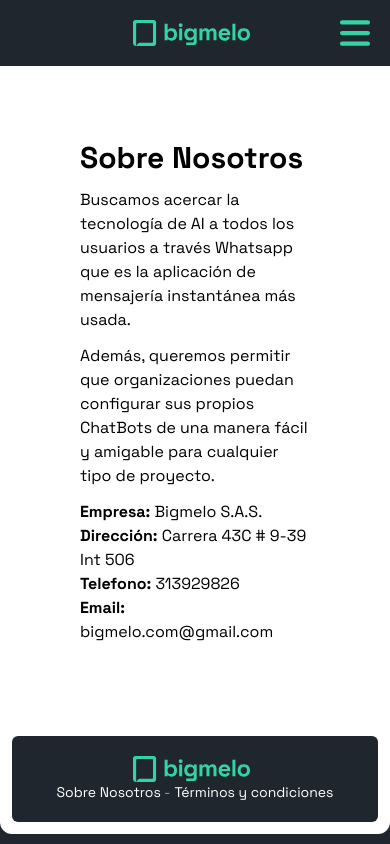
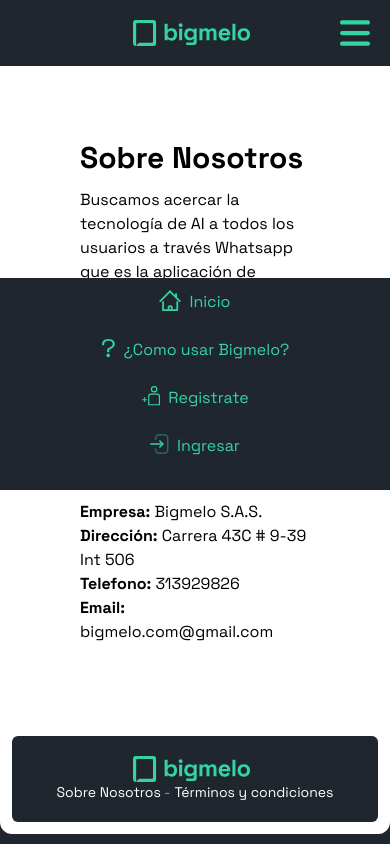
Before and after one commit to bigmelo-com/bigmelo-web, a React (Vite) app: page /about in a window 390 px wide. Built offline with nearby package versions, Linux system fonts and the light colour scheme; no server answers.

Commit message:
99 - Solve mobile navigation bug

```diff
--- a/src/components/Base/Base.jsx
+++ b/src/components/Base/Base.jsx
@@ -1,7 +1,7 @@
 import Footer from "./Footer";
 import Navbar from "./NavBar/Navbar";
 
-export default function Base({ children, bgColor = "bg-secondary", backButton=false, hasNavigation=false, showModal=true}) {
+export default function Base({ children, bgColor = "bg-secondary", backButton=false, hasNavigation=true, showModal=true}) {
   const style =
     bgColor +
     " min-h-fit w-full rounded-xl overflow-hidden max-w-7xl pt-0 mt-0 flex flex-col ";
--- a/src/components/Base/NavBar/NavLink.jsx
+++ b/src/components/Base/NavBar/NavLink.jsx
@@ -8,6 +8,7 @@
         onClick={
             action
         }
+        smooth
         >
             {image && (
                 <img className="mr-2 w-fit h-fit" src={image} alt="link_image" />
--- a/src/components/Base/NavBar/Navbar.jsx
+++ b/src/components/Base/NavBar/Navbar.jsx
@@ -16,6 +16,7 @@
     const linkStyle = "w-full justify-center py-3 hover:bg-primary-hover responsive:px-5 responsive:py-0 responsive:w-fit";
     const [isLoginFormOpen, setIsLoginFormOpen] = useState(false);
     const [isScrolled, setIsScrolled] = useState(false);
+    const [isMobileView, setIsMobileView] = useState(false);
     const [isActivated, setIsActivated] = useState(true);
     const [isBurguerMenuOpen, setIsBurguerMenuOpen] = useState(false);
     const isLogged = useSelector(selectLogged);
@@ -50,7 +51,13 @@
         }
     });
 
+    window.addEventListener('resize', () => {
+        screen.width < 750 ? setIsMobileView(true):setIsMobileView(false);
+    });
+
     useEffect(() => {
+        screen.width < 750 && (setIsMobileView(true));
+
         axios
         .get(import.meta.env.VITE_LOCAL_API_URL + "/v1/profile", {
         headers: {
@@ -85,7 +92,7 @@
         </Modal>
     )}
     <motion.div
-    className={"fixed flex flex-col w-full z-[60] top-0 left-0 h-full " + (isScrolled ? navBarWithLogoScrolled: navBarWithLogo)}
+    className={"fixed flex flex-col w-full z-[60] top-0 left-0 h-fit " + (isScrolled ? navBarWithLogoScrolled: navBarWithLogo)}
     key={isScrolled}
     variants={variants}
     initial="hidden"
@@ -101,8 +108,49 @@
             </button>
         </div>
 
-
-        <nav className={navBarResponsive + (isScrolled ? " responsive:justify-end " : " responsive:justify-center pb-5 ") + "flex flex-col text-button w-full h-full bg-primary z-[60] transition-all duration-300 ease-in-out" + (!isBurguerMenuOpen ? ' translate-y-full' : ' ')}>
+        {!isMobileView && (
+            <nav className={navBarResponsive + (isScrolled ? " responsive:justify-end " : " responsive:justify-center pb-5 ") + "flex flex-col text-button w-full h-full bg-primary z-[60] transition-all duration-300 ease-in-out" + (!isBurguerMenuOpen ? ' translate-y-full' : ' ')}>
+                {backButton && (
+                    <NavLink to='/' image='/public/back_button.svg' linkStyle={linkStyle} action={toggleBurgerMenu}>
+                        Regresar
+                    </NavLink>
+                )}
+                {hasNavigation && (
+                    <>
+                    <NavLink linkStyle={linkStyle} to="/#home" image='/public/home.svg' action={toggleBurgerMenu}>
+                        Inicio
+                    </NavLink>
+                    <NavLink linkStyle={linkStyle} to="/#slider" image='/public/how_to.svg' action={toggleBurgerMenu}>
+                        ¿Como usar Bigmelo?
+                    </NavLink>
+                    </>
+                )}
+                {isLogged ? (
+                    <>
+                    {(isActivated && hasNavigation) && (
+                        <NavLink to='/profile' image='/public/chat.svg' linkStyle={linkStyle} action={toggleBurgerMenu}>
+                            Mis Mensajes
+                        </NavLink>
+                    )}
+                    <NavLink to='/' image='/public/login.svg' linkStyle={linkStyle} action={logout}>
+                        Salir
+                    </NavLink>
+                    </>
+                ):(
+                    <>
+                    <NavLink to='/#register' image='/public/register.svg' linkStyle={linkStyle} action={toggleBurgerMenu}>
+                        Registrate
+                    </NavLink>
+                    <NavLink image='/public/login.svg' linkStyle={linkStyle} action={() => {setIsLoginFormOpen(true); toggleBurgerMenu();}}>
+                        Ingresar
+                    </NavLink>
+                    </>
+                )}
+            </nav>
+        )}
+    </motion.div>
+    {isMobileView && (
+        <nav className={navBarResponsive + (isScrolled ? " responsive:justify-end " : " responsive:justify-center pb-5 ") + "flex flex-col text-button w-full h-full bg-primary z-[60] transition-all duration-300 ease-in-out fixed top-[66px] left-0 " + (!isBurguerMenuOpen ? ' translate-y-full' : ' ')}>
             {backButton && (
                 <NavLink to='/' image='/public/back_button.svg' linkStyle={linkStyle} action={toggleBurgerMenu}>
                     Regresar
@@ -140,7 +188,7 @@
                 </>
             )}
         </nav>
-    </motion.div>
+    )}
     </>
   )
 }
--- a/src/index.css
+++ b/src/index.css
@@ -11,7 +11,3 @@
 #root {
     min-height: 100vh;
 }
-
-* {
-  scroll-behavior: smooth;
-}
--- a/src/routes/About.jsx
+++ b/src/routes/About.jsx
@@ -3,7 +3,7 @@
 export default function About() {
     return (
         <>
-            <Base bgColor='bg-white' backButton={true}>
+            <Base bgColor='bg-white'>
                 <div className='p-20 space-y-3 mt-11'>
                     <h1 className="font-bold text-3xl">Sobre Nosotros</h1>
                     <p>
--- a/src/routes/Profile.jsx
+++ b/src/routes/Profile.jsx
@@ -48,7 +48,7 @@
 
   return (
     <>
-      <Base backButton={true}>
+      <Base>
         <motion.div
         className="flex flex-col items-center justify-center text-center space-y-10 m-28 relative grow responsive:min-h-[50vh] h-fit border-button border-y-2 shadow-xl shadow-indigo-900/60 responsive:py-3 py-8"
         variants={variants}
--- a/src/routes/Root.jsx
+++ b/src/routes/Root.jsx
@@ -12,7 +12,7 @@
 
   return (
     <>
-      <Base hasNavigation={true}>
+      <Base>
         <Home />
         <Slider />
         <RegisterForm show={!logged} />
--- a/src/routes/Terms.jsx
+++ b/src/routes/Terms.jsx
@@ -4,7 +4,7 @@
     return (
         <>
 
-            <Base bgColor='bg-white' backButton={true}>
+            <Base bgColor='bg-white'>
                 <div className='p-20 space-y-3 mt-11'>
                 <h1 className="font-bold text-3xl">Términos y Condiciones</h1>
                         <h2 className="font-bold text-xl">Estos términos y condiciones rigen el uso del servicio de chat en WhatsApp integrado con la inteligencia artificial proporcionado por BigMelo.</h2>
--- a/src/routes/ValidateUser.jsx
+++ b/src/routes/ValidateUser.jsx
@@ -25,7 +25,7 @@
   },[]);
 
   return (
-    <Base backButton={true} showModal={false}>
+    <Base showModal={false}>
       <ValidationForm />
     </Base>
   );
```
Also changed, not shown: 1 other file (tests, documents, lock files or other folders).
